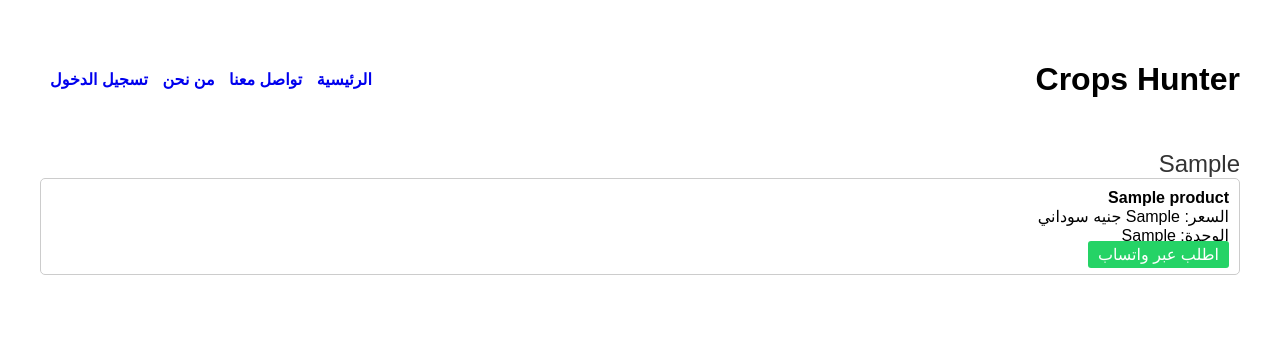
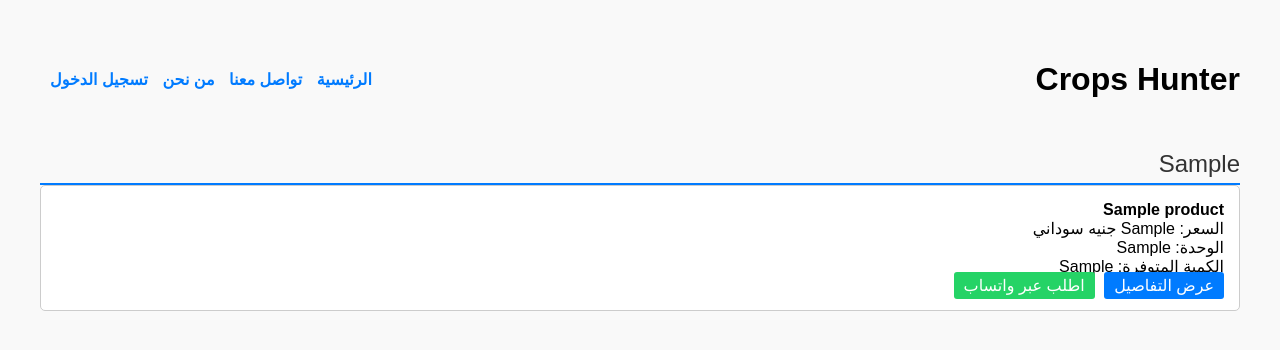
Before and after one commit to Aljaili-Elsmani/Crops-hunter, a Flask app: page / in a window 1280 px wide. Shown: the top 350 px of the page. Run offline with Flask 3, Linux system fonts and the light colour scheme; tables that the repository leaves empty hold one stand-in row (values such as "Sample post").

Commit message:
Update index.html

```diff
--- a/templates/index.html
+++ b/templates/index.html
@@ -4,16 +4,32 @@
     <meta charset="UTF-8">
     <title>Crops Hunter - الرئيسية</title>
     <style>
-        body { font-family: Arial; direction: rtl; margin: 40px; }
-        .product { border: 1px solid #ccc; padding: 10px; margin-bottom: 10px; border-radius: 5px; }
-        .category-title { margin-top: 30px; font-size: 24px; color: #333; }
-        .whatsapp-btn {
+        body { font-family: Arial; direction: rtl; margin: 40px; background-color: #f9f9f9; }
+        .product {
+            border: 1px solid #ccc;
+            padding: 15px;
+            margin-bottom: 10px;
+            border-radius: 5px;
+            background-color: #fff;
+        }
+        .category-title {
+            margin-top: 30px;
+            font-size: 24px;
+            color: #333;
+            border-bottom: 2px solid #007bff;
+            padding-bottom: 5px;
+        }
+        .whatsapp-btn, .details-btn {
             background-color: #25D366;
             color: white;
             padding: 5px 10px;
             border: none;
             border-radius: 3px;
             text-decoration: none;
+            margin-left: 5px;
+        }
+        .details-btn {
+            background-color: #007bff;
         }
         .header {
             display: flex;
@@ -25,6 +41,7 @@
             margin-left: 10px;
             text-decoration: none;
             font-weight: bold;
+            color: #007bff;
         }
     </style>
 </head>
@@ -62,11 +79,13 @@
         <strong>{{ product.name }}</strong><br>
         السعر: {{ product.price }} جنيه سوداني<br>
         الوحدة: {{ product.unit }}<br>
+        {% if product.quantity %}
+        الكمية المتوفرة: {{ product.quantity }}<br>
+        {% endif %}
+        <a class="details-btn" href="{{ url_for('view_product', product_id=product.id) }}">عرض التفاصيل</a>
         <a class="whatsapp-btn"
-           href="https://wa.me/249916399000?text=مرحبًا، اسمي: [اكتب اسمك هنا]، أرغب في شراء: {{ product.name }}، الكمية: [اكتب الكمية هنا] طن، مكان الاستلام: [اكتب مكان الاستلام هنا]"
-           target="_blank">
-           اطلب عبر واتساب
-        </a>
+           href="https://wa.me/249916399000?text=مرحبًا، أرغب في طلب {{ product.name }} الكمية: {{ product.quantity or '---' }} طن. %0A🔹 الاسم: %0A🔹 مكان الاستلام:"
+           target="_blank">اطلب عبر واتساب</a>
     </div>
   {% endfor %}
 {% endfor %}
```
